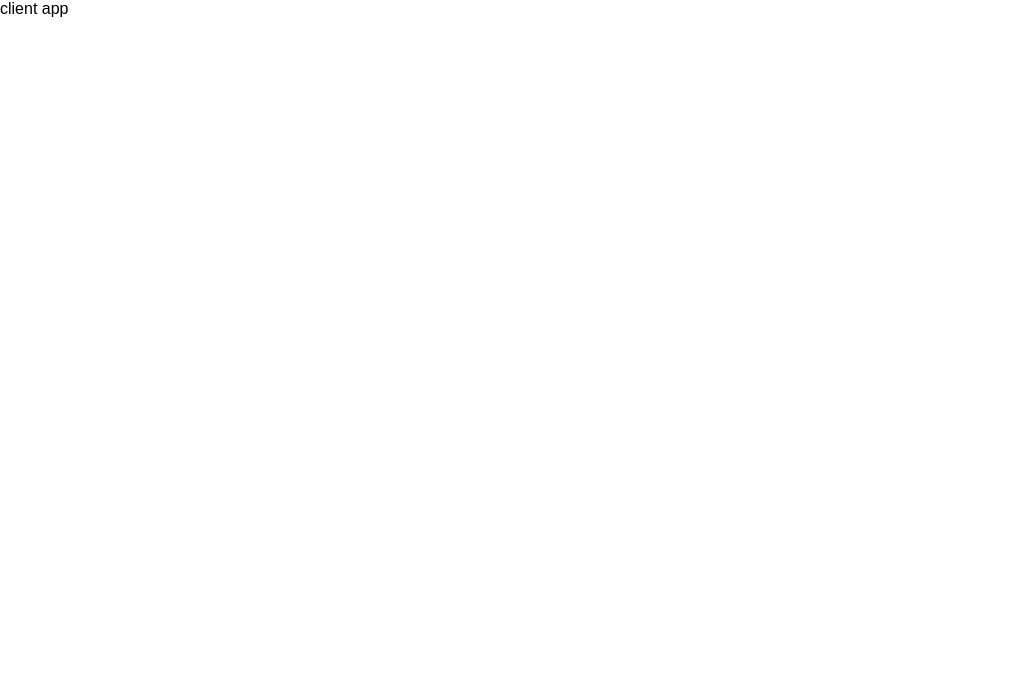
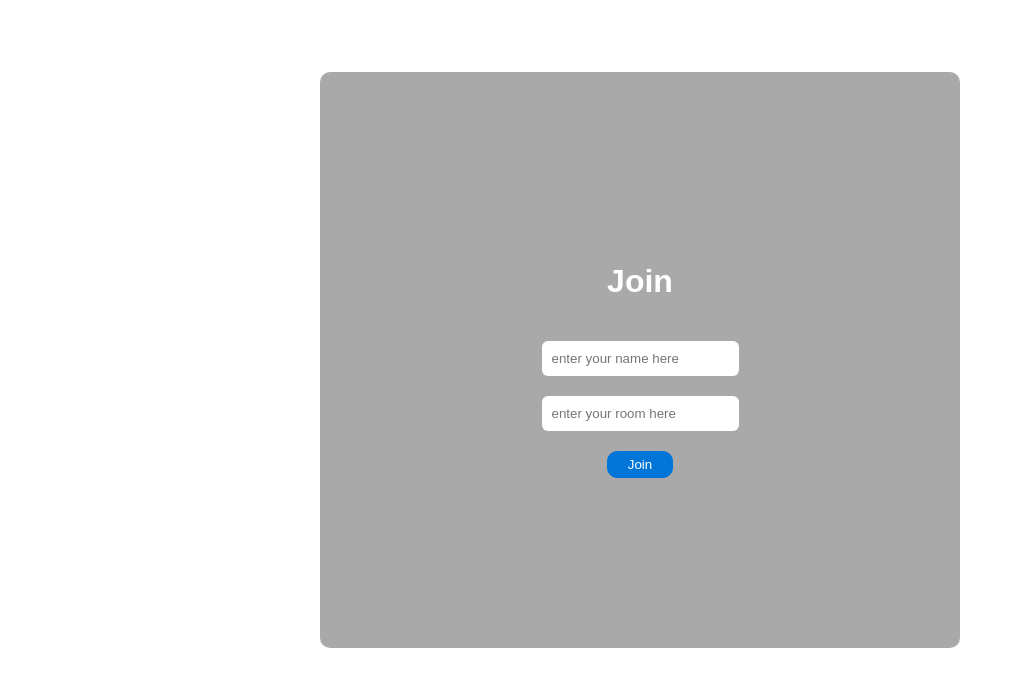
Before and after one commit to parthkamal/chat-app, a React (Create React App) app in the folder client/: page / in a window 1280 px wide. Shown: the top 686 px of the page, without its empty margins (0-1023 px from the left). Built offline with nearby package versions, Linux system fonts and the light colour scheme.

Commit message:
added the socket connection and smade and styled the join component

```diff
--- a/client/src/App.js
+++ b/client/src/App.js
@@ -1,12 +1,25 @@
-import React, { Component } from 'react';
+import React from 'react';
 import './App.css';
 
-class App extends Component {
-  render() {
-    return (
-      <div> client app</div>
-    );
-  }
+import { Routes, Route, Navigate } from 'react-router-dom'
+import Join from './components/Join';
+import Chat from './components/Chat';
+
+const App = () => {
+  return (
+    <div>
+      <Routes>
+        <Route path='/' element={<Join />} />
+        <Route path='/chat' element={<Chat />} />
+        {/* chat routes using useParams (url parameters) */}
+        <Route path='/chat/:room/:name' element={<Chat />} />
+
+        {/* for error loading path */}
+        <Route path='*' element={<Navigate to='/' />} />
+
+      </Routes>
+    </div>
+  );
 }
 
 export default App;
--- /dev/null
+++ b/client/src/components/Chat.jsx
@@ -0,0 +1,11 @@
+import React from 'react';
+
+const Chat = () => {
+    return (
+        <div>
+            chat
+        </div>
+    );
+}
+
+export default Chat;
--- /dev/null
+++ b/client/src/components/Join.jsx
@@ -0,0 +1,59 @@
+import React, { useState } from 'react';
+import { Link } from 'react-router-dom';
+import '../style/Join.css';
+
+//we use link because link does not refresh the page (it changes the virtual dom best for spa)
+
+const Join = () => {
+
+    //states
+    const [name, setName] = useState('');
+    const [room, setRoom] = useState('');
+
+    //handlers
+    const handleName =(event)=>{
+        setName(event.target.value);
+    }
+
+    const handleRoom = (event) => {
+        setRoom(event.target.value);
+    }
+
+    const handleSubmit = (event) => {
+        if (!name || !room) event.preventDefault();
+    }
+
+
+
+
+
+
+
+    //placeholders
+    const namePlaceholder = 'enter your name here';
+    const roomPlaceholder = 'enter your room here';
+
+    return (
+        <div className='join-outer-container'>
+            <div className='join-inner-container'>
+                <h1 className='heading'>
+                    Join
+                </h1>
+                <div>
+                <input placeholder={namePlaceholder} className='join-input' onChange={(e)=>handleName(e)}/>
+                </div>
+                <div>
+                <input placeholder={roomPlaceholder} className='join-input' onChange={(e)=>handleRoom(e)}/>
+                </div>
+
+                <Link onClick={(event) => handleSubmit(event)} to={`/chat/${room}/${name}`}>
+                    <button className='button' type='submit'>Join</button>
+                </Link>
+
+
+            </div>
+        </div>
+    );
+}
+
+export default Join;
--- /dev/null
+++ b/client/src/style/Join.css
@@ -0,0 +1,60 @@
+.join-outer-container {
+    margin: auto;
+    height: 90vh;
+    display: flex;
+}
+
+.join-inner-container {
+    width: 50%;
+    height: 80%;
+    margin: auto;
+    display: flex;
+    border-radius: 10px;
+    flex-direction: column;
+    align-items: center;
+    justify-content: center;
+    background-color: darkgray;
+    color: white;
+}
+.join-inner-container div {
+    margin-top: 20px;
+}
+
+.join-input {
+    padding: 10px;
+    border-radius: 6px;
+    border: none;
+}
+
+.button {
+    margin-top: 20px;
+    background-color: #0275D8;
+    padding: 5px 20px;
+    border: 1px solid #0275D8 ;
+    border-radius: 10px;
+    color: white;
+
+
+}
+
+/* media queries */
+
+@media only screen and (max-width: 620px){
+    .join-inner-container {
+        width: 80%;
+        height: 80%;
+        margin: auto;
+        display: flex;
+        border-radius: 10px;
+        flex-direction: column;
+        align-items: center;
+        justify-content: center;
+        /* background-color: darkgray; */
+        color: white;
+    }
+
+    .join-outer-container {
+        height: 100vh;
+    }
+
+}
```
Also changed, not shown: client/src/style/Chat.css (added), 2 other files (tests, documents, lock files or other folders).
